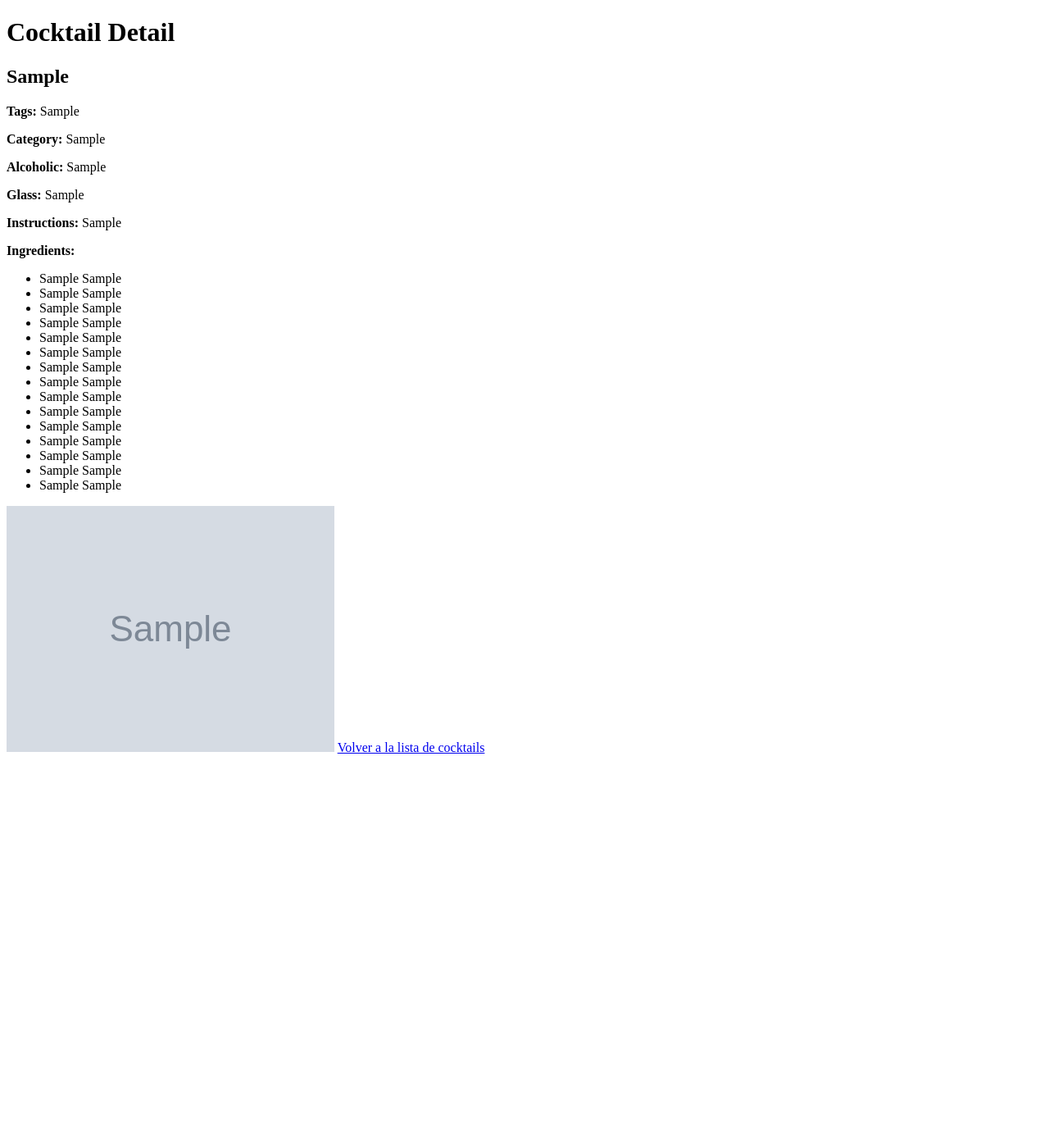
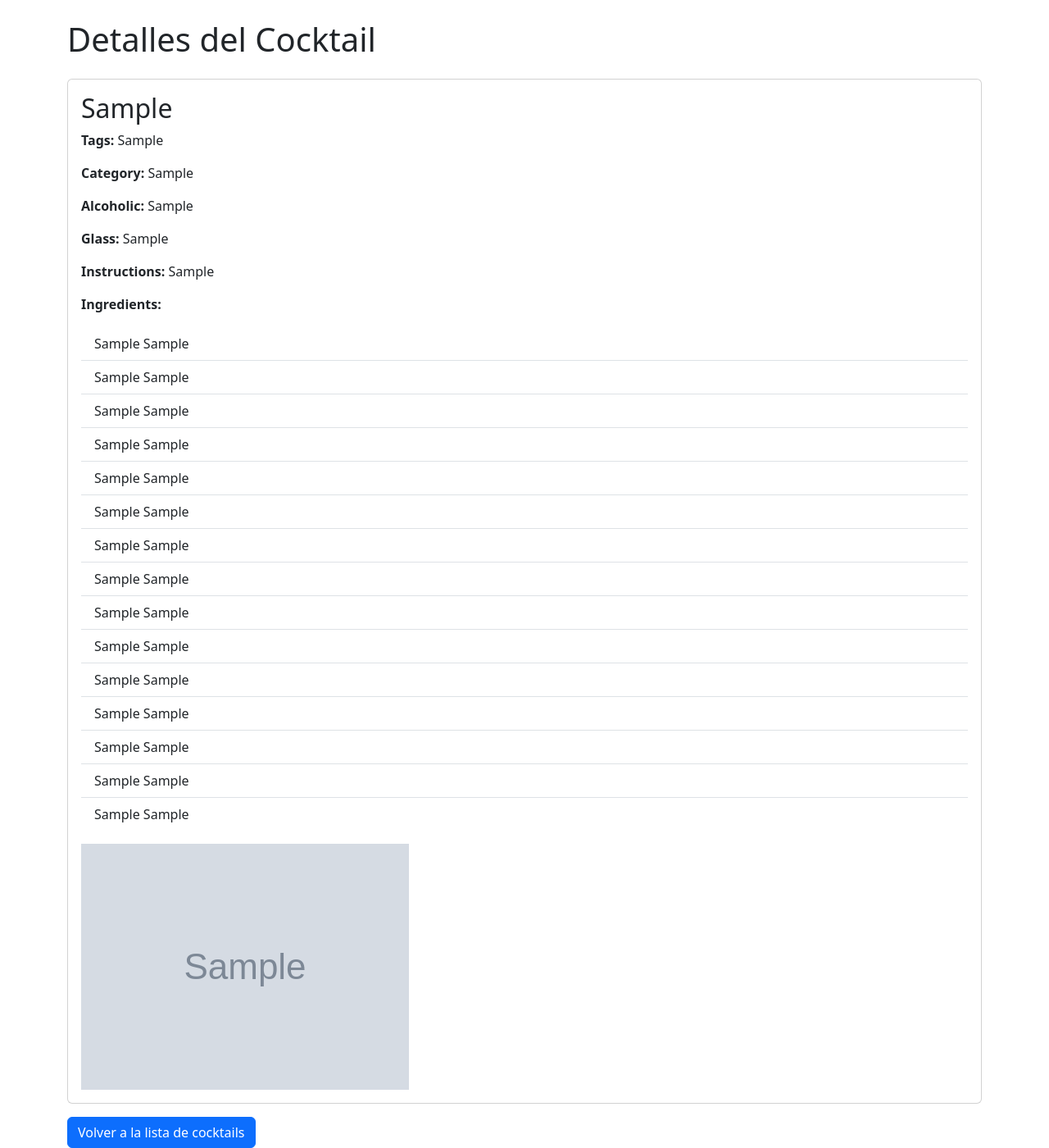
Before and after one commit to ssamanez/pc3, a Flask app: page /cocktail/1 in a window 1280 px wide. Shown: the whole page at 82% size. Before the commit the page ends 919 px from the top, so only its background shows below. Run offline with Flask 3, Linux system fonts and the light colour scheme; grey boxes marked "Sample" are stand-in pictures; a database or web service that is not in the repository returns one stand-in record (values such as "Sample title"); data that the repository does not hold is empty.

Commit message:
Update cocktail_detail.html

```diff
--- a/templates/cocktail_detail.html
+++ b/templates/cocktail_detail.html
@@ -3,31 +3,43 @@
 <head>
     <meta charset="UTF-8">
     <meta name="viewport" content="width=device-width, initial-scale=1.0">
-    <title>Cocktail Detail</title>
+    <title>Detalles del Cocktail</title>
+
+    <!-- Agrega los enlaces a los estilos de Bootstrap 5 -->
+    <link rel="stylesheet" href="https://cdn.jsdelivr.net/npm/bootstrap@5.3.0/dist/css/bootstrap.min.css">
 </head>
 <body>
-    <h1>Cocktail Detail</h1>
+    <div class="container mt-4">
+        <h1 class="mb-4">Detalles del Cocktail</h1>
         {% if cocktail %}
-        <h2>{{ cocktail.strDrink }}</h2>
-        <p><strong>Tags:</strong> {{ cocktail.strTags }}</p>
-        <p><strong>Category:</strong> {{ cocktail.strCategory }}</p>
-        <p><strong>Alcoholic:</strong> {{ cocktail.strAlcoholic }}</p>
-        <p><strong>Glass:</strong> {{ cocktail.strGlass }}</p>
-        <p><strong>Instructions:</strong> {{ cocktail.strInstructions }}</p>
-        <p><strong>Ingredients:</strong></p>
-        <ul>
+            <div class="card mb-3">
+                <div class="card-body">
+                    <h2 class="card-title">{{ cocktail.strDrink }}</h2>
+                    <p class="card-text"><strong>Tags:</strong> {{ cocktail.strTags }}</p>
+                    <p class="card-text"><strong>Category:</strong> {{ cocktail.strCategory }}</p>
+                    <p class="card-text"><strong>Alcoholic:</strong> {{ cocktail.strAlcoholic }}</p>
+                    <p class="card-text"><strong>Glass:</strong> {{ cocktail.strGlass }}</p>
+                    <p class="card-text"><strong>Instructions:</strong> {{ cocktail.strInstructions }}</p>
+                    <p class="card-text"><strong>Ingredients:</strong></p>
+                    <ul class="list-group list-group-flush">
                         {% for i in range(1, 16) %}
                             {% set ingredient = cocktail['strIngredient' ~ i] %}
                             {% set measure = cocktail['strMeasure' ~ i] %}
                             {% if ingredient and measure %}
-                    <li>{{ measure }} {{ ingredient }}</li>
+                                <li class="list-group-item">{{ measure }} {{ ingredient }}</li>
                             {% endif %}
                         {% endfor %}
                     </ul>
-        <img src="{{ cocktail.strDrinkThumb }}" alt="{{ cocktail.strDrink }}">
+                    <img src="{{ cocktail.strDrinkThumb }}" alt="{{ cocktail.strDrink }}" class="img-fluid mt-3">
+                </div>
+            </div>
         {% else %}
-        <p>No se encontraron detalles para este cocktail.</p>
+            <p class="alert alert-warning">No se encontraron detalles para este cocktail.</p>
         {% endif %}
-    <a href="{{ url_for('cocktail_list') }}">Volver a la lista de cocktails</a>
+        <a href="{{ url_for('cocktail_list') }}" class="btn btn-primary">Volver a la lista de cocktails</a>
+    </div>
+
+    <!-- Agrega el script de Bootstrap 5 (requerido para ciertos componentes de Bootstrap) -->
+    <script src="https://cdn.jsdelivr.net/npm/bootstrap@5.3.0/dist/js/bootstrap.bundle.min.js"></script>
 </body>
 </html>
```
Lines whose indentation alone changed are shown as unchanged.
